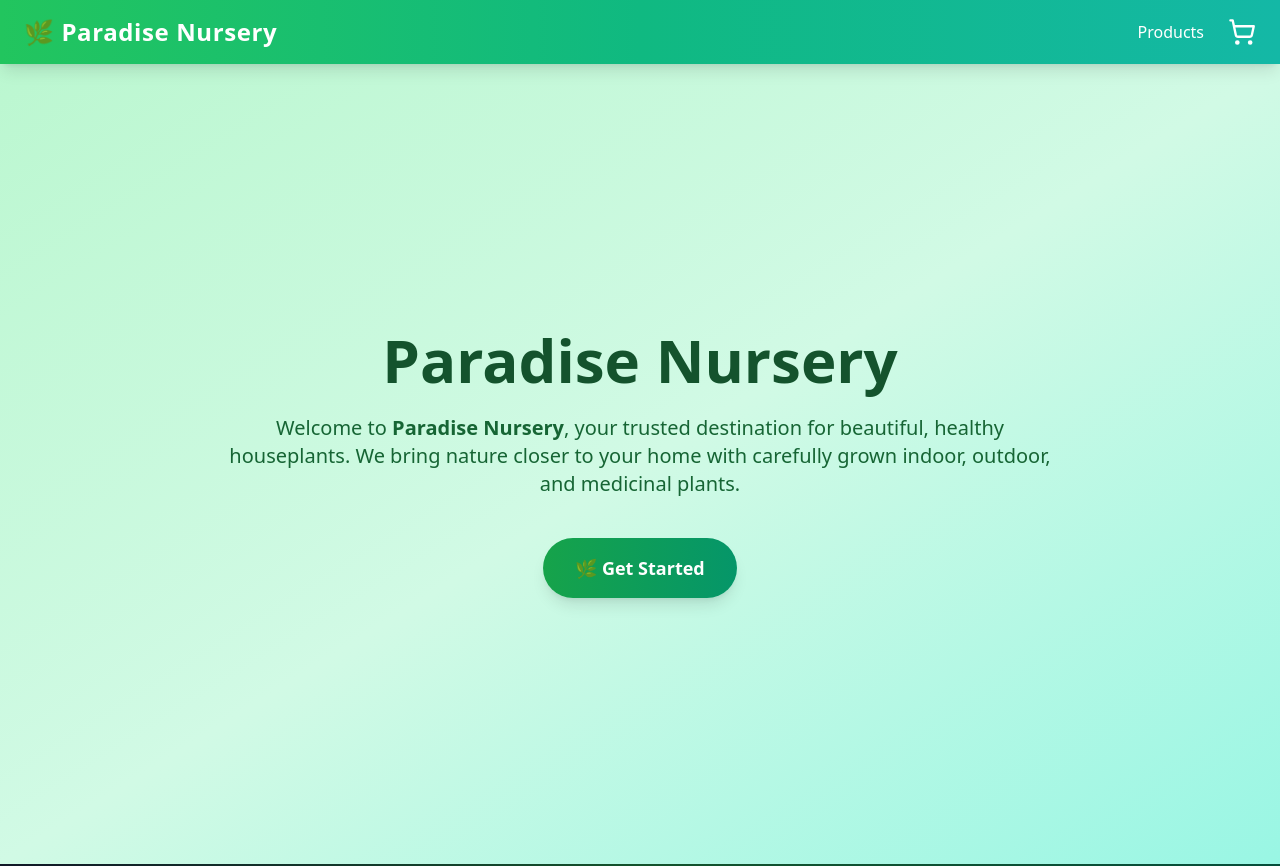
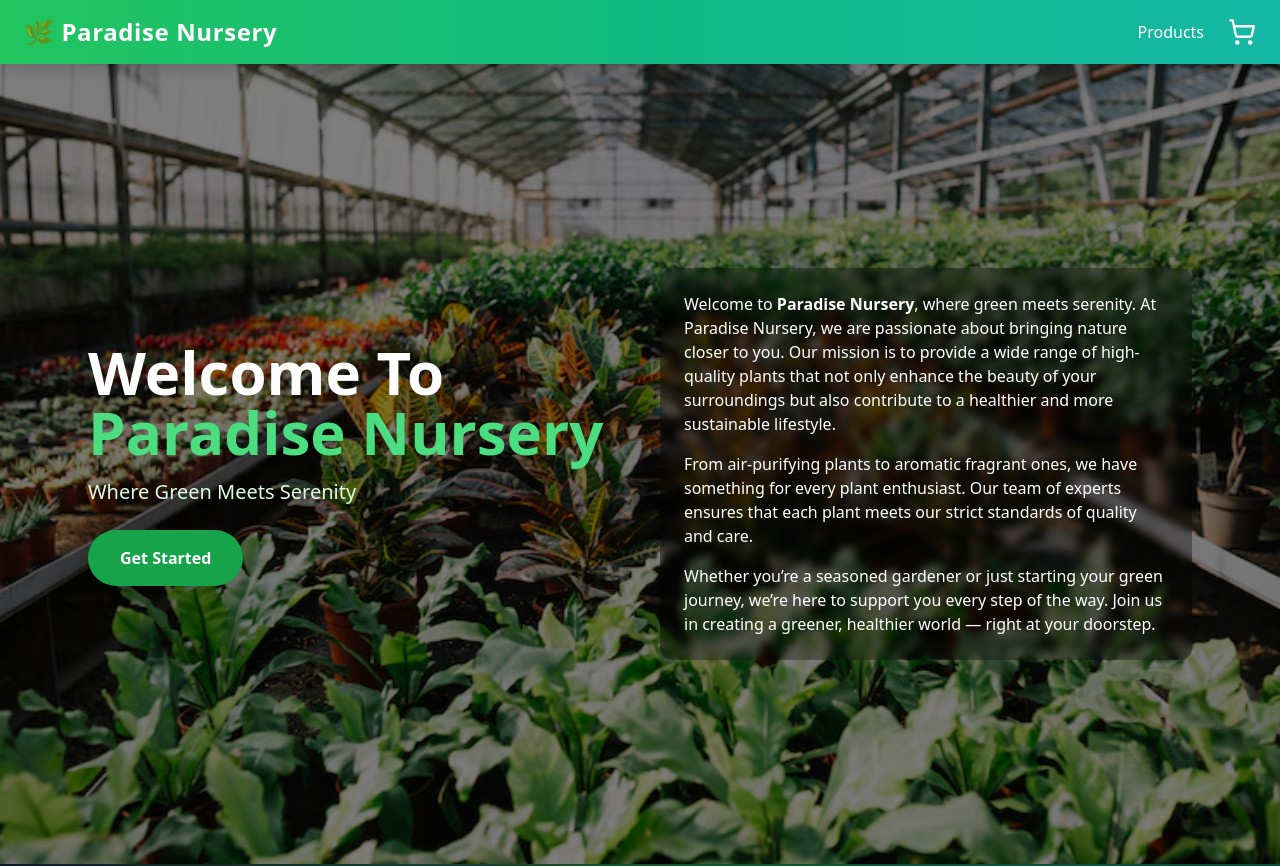
Before and after one commit to sayantan-pachal/Developing-Front-End-Apps-with-React-IBM, a React (Vite) app: page / in a window 1280 px wide. Shown: the top 866 px of the page. Built offline with nearby package versions, Linux system fonts and the light colour scheme.

Commit message:
update Productlanding page

```diff
--- a/src/Components/Landing/Landing.jsx
+++ b/src/Components/Landing/Landing.jsx
@@ -1,33 +1,63 @@
-import { Link } from "react-router-dom"
+import { Link } from "react-router-dom";
 
 function Landing() {
   return (
-    <section className="min-h-screen bg-gradient-to-br from-green-200 via-emerald-100 to-teal-200 flex items-center justify-center">
+    <section
+      className="min-h-screen bg-cover bg-center relative flex items-center"
+      style={{
+        backgroundImage:
+          "url('/images/paradise-nursery.avif')",
+      }}
+    >
+      {/* Dark overlay */}
+      <div className="absolute inset-0 bg-black/50"></div>
 
-      <div className="max-w-4xl mx-auto px-6 text-center">
+      {/* Content */}
+      <div className="relative z-10 max-w-6xl mx-auto px-6 grid md:grid-cols-2 gap-10 items-center">
 
-        {/* Title */}
-        <h1 className="text-5xl md:text-6xl font-extrabold text-green-900 mb-6">
-          Paradise Nursery
-        </h1>
+        {/* Left Content */}
+        <div className="text-white">
+          <h1 className="text-4xl md:text-6xl font-extrabold mb-4 leading-tight">
+            Welcome To <br />
+            <span className="text-green-400">Paradise Nursery</span>
+          </h1>
 
-        {/* Description */}
-        <p className="text-lg md:text-xl text-green-800 mb-10 leading-relaxed">
-          Welcome to <span className="font-semibold">Paradise Nursery</span>, your
-          trusted destination for beautiful, healthy houseplants. We bring
-          nature closer to your home with carefully grown indoor, outdoor, and
-          medicinal plants.
-        </p>
+          <p className="text-lg md:text-xl mb-6 text-green-100">
+            Where Green Meets Serenity
+          </p>
 
-        {/* CTA Button */}
-        <Link to="/products">
-          <button className="px-8 py-4 bg-gradient-to-r from-green-600 to-emerald-600 text-white font-bold text-lg rounded-full shadow-lg hover:scale-105 hover:shadow-2xl transition-transform duration-300">
-            🌿 Get Started
-          </button>
-        </Link>
+          <Link to="/products">
+            <button className="px-8 py-4 bg-green-600 hover:bg-green-700 text-white font-bold rounded-full shadow-lg hover:scale-105 transition">
+              Get Started
+            </button>
+          </Link>
+        </div>
+
+        {/* Right Content */}
+        <div className="text-white text-sm md:text-base leading-relaxed bg-black/30 p-6 rounded-xl backdrop-blur-sm">
+          <p className="mb-4">
+            Welcome to <strong>Paradise Nursery</strong>, where green meets serenity.
+            At Paradise Nursery, we are passionate about bringing nature closer
+            to you. Our mission is to provide a wide range of high-quality plants
+            that not only enhance the beauty of your surroundings but also
+            contribute to a healthier and more sustainable lifestyle.
+          </p>
+
+          <p className="mb-4">
+            From air-purifying plants to aromatic fragrant ones, we have
+            something for every plant enthusiast. Our team of experts ensures
+            that each plant meets our strict standards of quality and care.
+          </p>
+
+          <p>
+            Whether you’re a seasoned gardener or just starting your green
+            journey, we’re here to support you every step of the way. Join us in
+            creating a greener, healthier world — right at your doorstep.
+          </p>
+        </div>
       </div>
     </section>
-  )
+  );
 }
 
-export default Landing
+export default Landing;
```
Also changed, not shown: public/images/paradise-nursery.avif (added).
